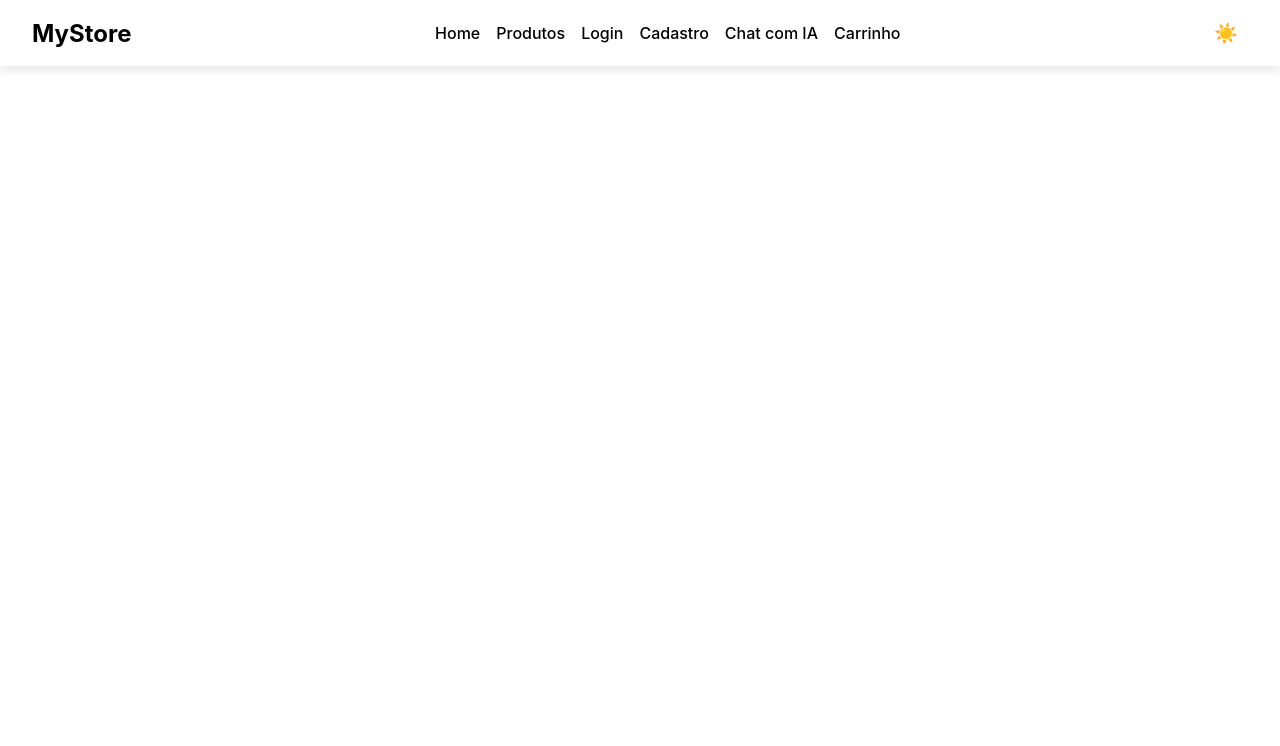
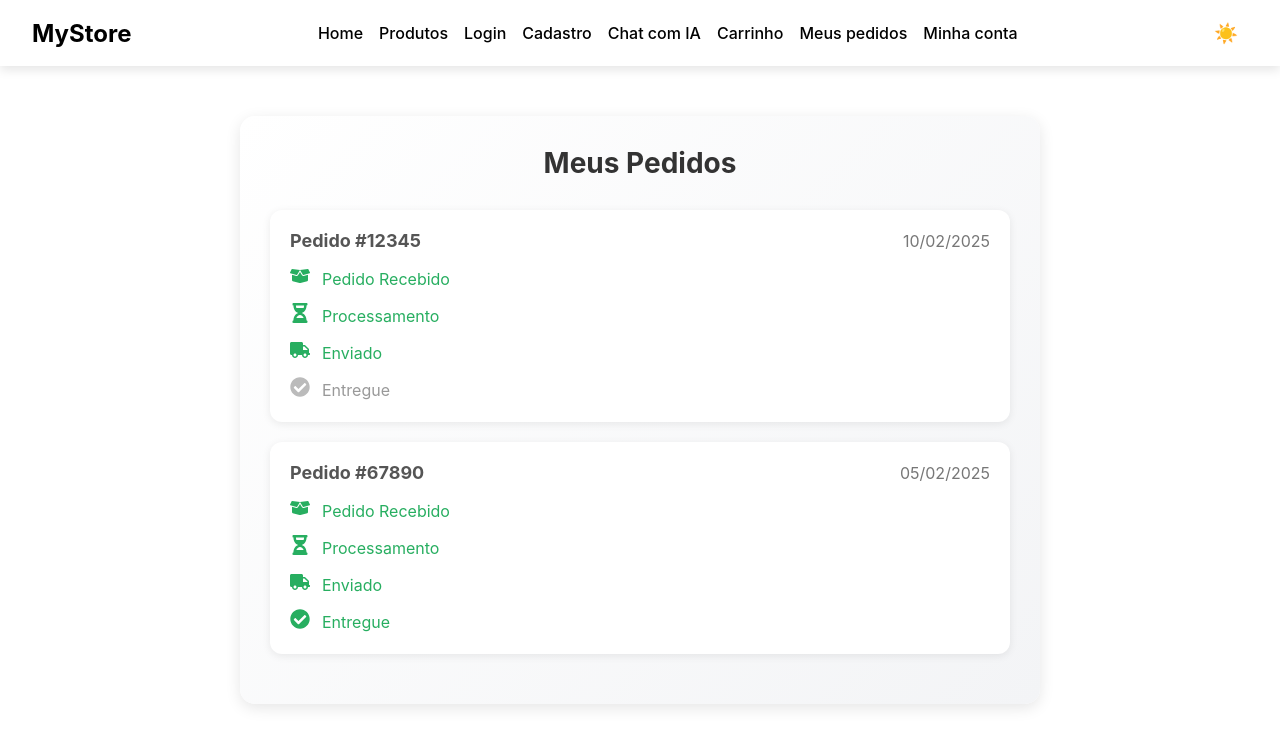
Before and after one commit to LaylaJHB/products, a React (Vite) app in the folder frontend/: page /pedidos in a window 1280 px wide. Shown: the top 746 px of the page. Built offline with nearby package versions, Linux system fonts and the light colour scheme; the HTML template or start-up script is replaced by a standard one.

Commit message:
Feat: adiciona página Meus pedidos

```diff
--- a/frontend/package.json
+++ b/frontend/package.json
@@ -18,6 +18,7 @@
     "postcss": "^8.5.1",
     "react": "^19.0.0",
     "react-dom": "^19.0.0",
+    "react-icons": "^5.4.0",
     "react-router-dom": "^7.1.5",
     "react-slick": "^0.30.3",
     "slick-carousel": "^1.8.1",
--- a/frontend/src/App.jsx
+++ b/frontend/src/App.jsx
@@ -11,6 +11,8 @@ import Cart from "./pages/Cart";
 import Login from "./pages/Login";
 import Signup from "./pages/Signup";
 import Chat from "./pages/Chat";
+import AccountPage from "./pages/AccountPage";
+import OrdersPage from "./pages/OrdersPage";
 
 function App() {
   return (
@@ -29,6 +31,8 @@ function App() {
               <Route path="/login" element={<Login />} />
               <Route path="/signup" element={<Signup />} />
               <Route path="/chat" element={<Chat />} />
+              <Route path="/conta" element={<AccountPage />} />
+              <Route path="/pedidos" element={<OrdersPage />} />
             </Routes>
             </AuthProvider>
           </Router>
--- a/frontend/src/components/Navbar.jsx
+++ b/frontend/src/components/Navbar.jsx
@@ -39,6 +39,8 @@ const Navbar = () => {
         <Link to="/signup">Cadastro</Link>
         <Link to="/chat">Chat com IA</Link>
         <Link to="/carrinho">Carrinho</Link>
+        <Link to="/pedidos">Meus pedidos</Link>
+        <Link to="/conta">Minha conta</Link>
       </NavLinks>
       <ThemeToggle />
     </Nav>
--- /dev/null
+++ b/frontend/src/pages/AccountPage.jsx
@@ -0,0 +1,55 @@
+import React from "react";
+import styled from "styled-components";
+import { FaUser, FaMapMarkerAlt, FaEnvelope, FaPhone } from "react-icons/fa";
+
+const AccountContainer = styled.div`
+  max-width: 800px;
+  margin: 50px auto;
+  padding: 20px;
+  background: #fff;
+  border-radius: 12px;
+  box-shadow: 0 4px 10px rgba(0, 0, 0, 0.1);
+  text-align: center;
+  animation: fadeIn 0.8s ease-in-out;
+
+  @keyframes fadeIn {
+    from { opacity: 0; transform: translateY(-10px); }
+    to { opacity: 1; transform: translateY(0); }
+  }
+`;
+
+const UserInfo = styled.div`
+  margin-top: 20px;
+  font-size: 18px;
+
+  p {
+    margin: 10px 0;
+    display: flex;
+    align-items: center;
+    justify-content: center;
+    gap: 10px;
+  }
+`;
+
+const AccountPage = () => {
+  const user = {
+    name: "Layla Souza",
+    email: "layla@email.com",
+    phone: "(11) 98765-4321",
+    address: "Rua das Flores, 123 - São Paulo, SP"
+  };
+
+  return (
+    <AccountContainer>
+      <h2>Minha Conta</h2>
+      <UserInfo>
+        <p><FaUser /> {user.name}</p>
+        <p><FaEnvelope /> {user.email}</p>
+        <p><FaPhone /> {user.phone}</p>
+        <p><FaMapMarkerAlt /> {user.address}</p>
+      </UserInfo>
+    </AccountContainer>
+  );
+};
+
+export default AccountPage;
--- /dev/null
+++ b/frontend/src/pages/OrdersPage.jsx
@@ -0,0 +1,141 @@
+import React, { useState } from 'react';
+import styled from 'styled-components';
+import { FaBoxOpen, FaTruck, FaCheckCircle, FaHourglassHalf } from 'react-icons/fa';
+
+const Container = styled.div`
+  max-width: 800px;
+  margin: 50px auto;
+  padding: 30px;
+  background: linear-gradient(135deg, #ffffff, #f3f4f6);
+  border-radius: 15px;
+  box-shadow: 0 4px 15px rgba(0, 0, 0, 0.1);
+  animation: fadeIn 0.8s ease-in-out;
+
+  @keyframes fadeIn {
+    from {
+      opacity: 0;
+      transform: translateY(-10px);
+    }
+    to {
+      opacity: 1;
+      transform: translateY(0);
+    }
+  }
+`;
+
+const Title = styled.h2`
+  text-align: center;
+  margin-bottom: 30px;
+  color: #333;
+  font-size: 28px;
+`;
+
+const OrderCard = styled.div`
+  background: #fff;
+  padding: 20px;
+  margin-bottom: 20px;
+  border-radius: 12px;
+  box-shadow: 0 2px 8px rgba(0, 0, 0, 0.08);
+  display: flex;
+  flex-direction: column;
+  transition: transform 0.3s ease;
+
+  &:hover {
+    transform: scale(1.02);
+  }
+`;
+
+const OrderHeader = styled.div`
+  display: flex;
+  justify-content: space-between;
+  align-items: center;
+  margin-bottom: 15px;
+`;
+
+const OrderId = styled.p`
+  font-weight: bold;
+  color: #555;
+  font-size: 18px;
+`;
+
+const OrderDate = styled.p`
+  color: #777;
+  font-size: 16px;
+`;
+
+const Timeline = styled.div`
+  display: flex;
+  flex-direction: column;
+  gap: 12px;
+`;
+
+const TimelineItem = styled.div`
+  display: flex;
+  align-items: center;
+`;
+
+const TimelineIcon = styled.div`
+  margin-right: 12px;
+  font-size: 20px;
+  color: ${(props) => (props.active ? '#27ae60' : '#bbb')};
+`;
+
+const TimelineText = styled.p`
+  margin: 0;
+  font-size: 16px;
+  color: ${(props) => (props.active ? '#27ae60' : '#999')};
+`;
+
+const ordersData = [
+  {
+    id: '12345',
+    date: '10/02/2025',
+    timeline: [
+      { step: 'Pedido Recebido', icon: <FaBoxOpen />, status: 'done' },
+      { step: 'Processamento', icon: <FaHourglassHalf />, status: 'done' },
+      { step: 'Enviado', icon: <FaTruck />, status: 'current' },
+      { step: 'Entregue', icon: <FaCheckCircle />, status: 'pending' },
+    ],
+  },
+  {
+    id: '67890',
+    date: '05/02/2025',
+    timeline: [
+      { step: 'Pedido Recebido', icon: <FaBoxOpen />, status: 'done' },
+      { step: 'Processamento', icon: <FaHourglassHalf />, status: 'done' },
+      { step: 'Enviado', icon: <FaTruck />, status: 'done' },
+      { step: 'Entregue', icon: <FaCheckCircle />, status: 'done' },
+    ],
+  },
+];
+
+const OrdersPage = () => {
+  const [orders] = useState(ordersData);
+
+  return (
+    <Container>
+      <Title>Meus Pedidos</Title>
+      {orders.map((order) => (
+        <OrderCard key={order.id}>
+          <OrderHeader>
+            <OrderId>Pedido #{order.id}</OrderId>
+            <OrderDate>{order.date}</OrderDate>
+          </OrderHeader>
+          <Timeline>
+            {order.timeline.map((item, index) => {
+              const isActive = item.status === 'done' || item.status === 'current';
+              return (
+                <TimelineItem key={index}>
+                  <TimelineIcon active={isActive}>{item.icon}</TimelineIcon>
+                  <TimelineText active={isActive}>{item.step}</TimelineText>
+                </TimelineItem>
+              );
+            })}
+          </Timeline>
+        </OrderCard>
+      ))}
+    </Container>
+  );
+};
+
+export default OrdersPage;
```
Also changed, not shown: frontend/src/styles/GlobalStyles.js (line endings or trailing spaces), 1 other file (tests, documents, lock files or other folders).
